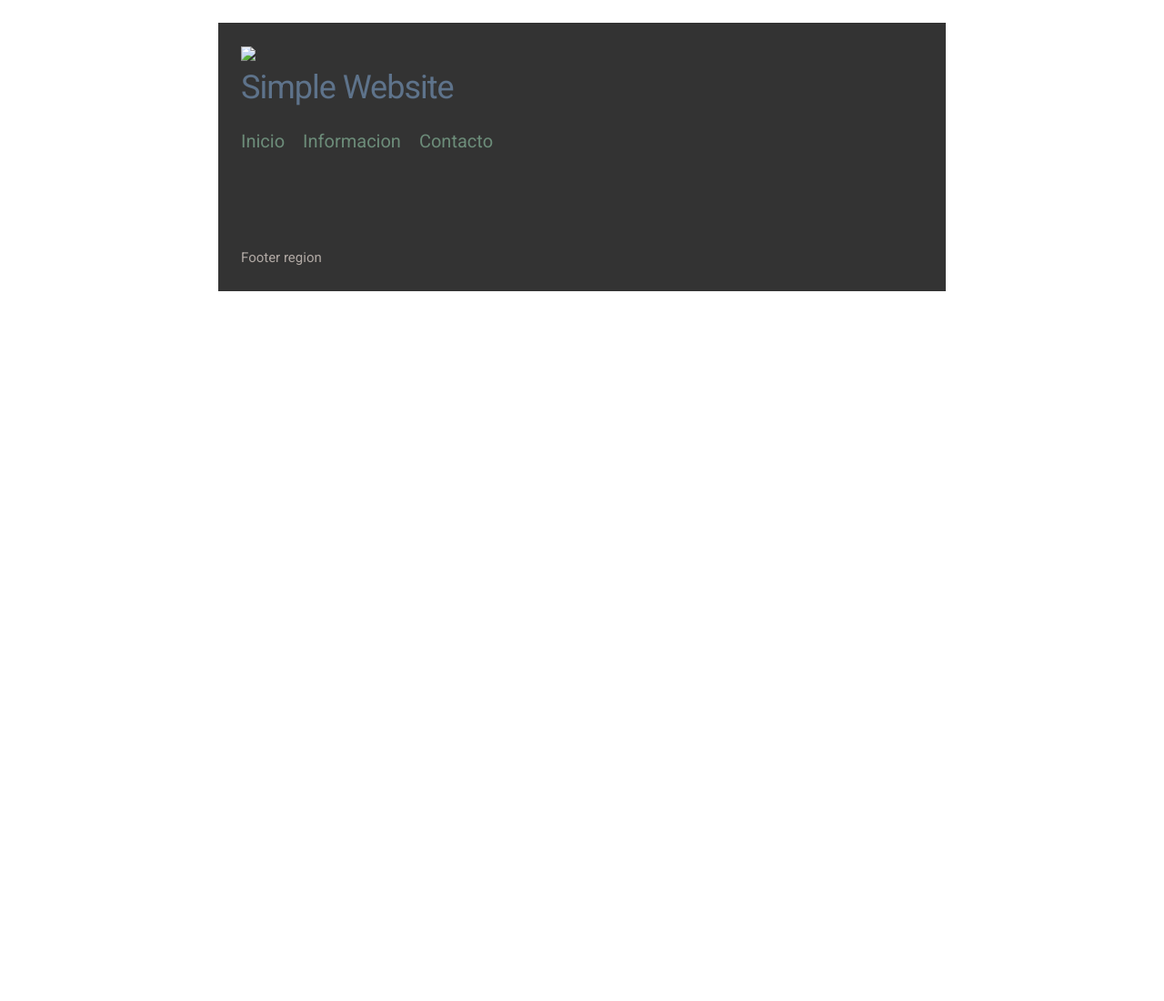
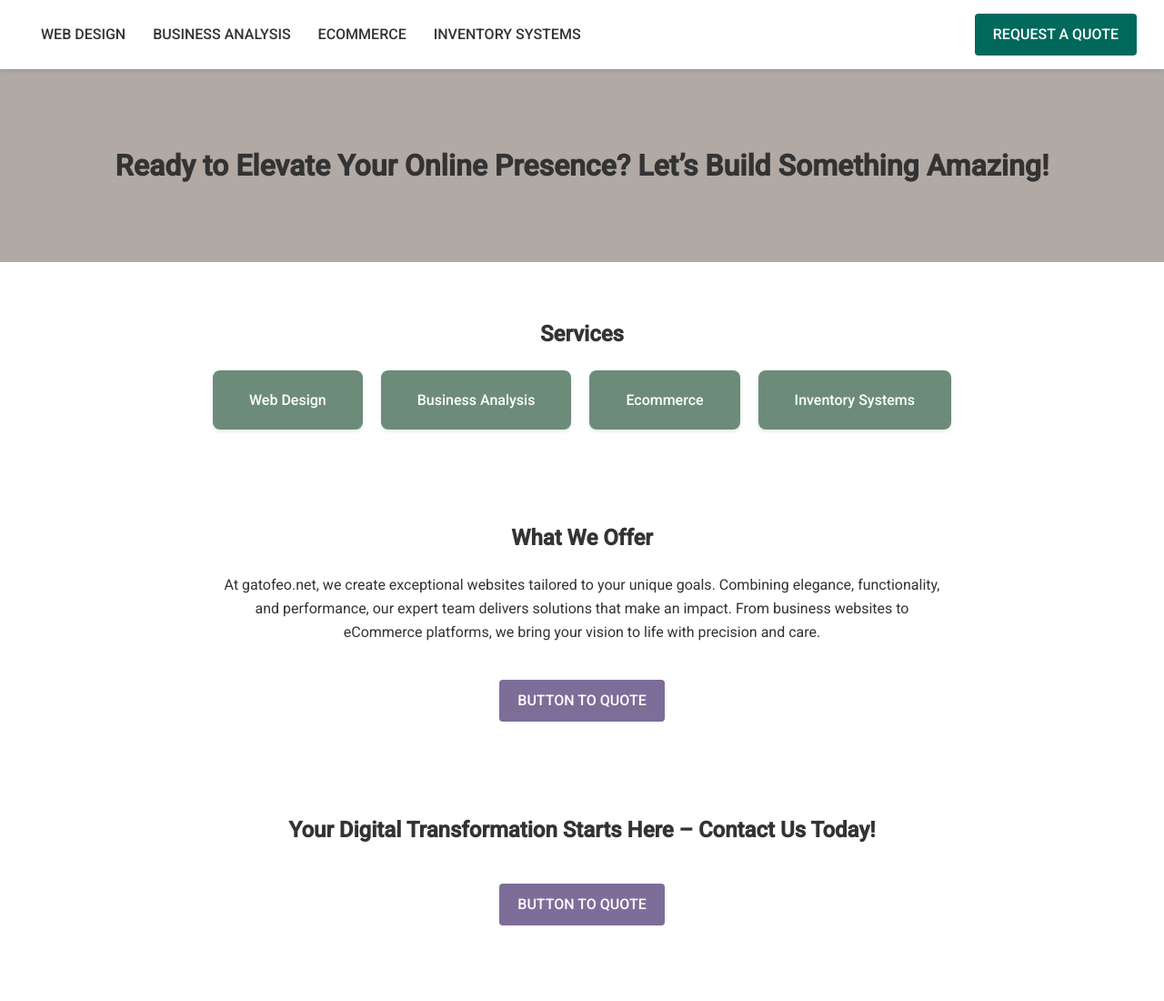
Before and after one commit to raul0r/first, a plain HTML site: page index.html in a window 1280 px wide. Shown: the top 1100 px of the page at 91% size. Before the commit the page ends 800 px from the top, so only its background shows below. Drawn offline with nearby package versions, Linux system fonts and the light colour scheme.

Commit message:
Updated index

```diff
--- a/index.html
+++ b/index.html
@@ -1,79 +1,70 @@
 <!doctype html>
 <html>
   <head>
-    <!-- Page setup -->
     <meta charset="utf-8">
     <title>gatofeo.net</title>
-    <meta name="description" content="A brief description of your site for search engines">
-    <meta name="author" content="Information about the author here">
-    <meta name="viewport" content="width=device-width, initial-scale=1, maximum-scale=1, user-scalable=no"/>
-    <link rel="icon" type="image/png" href="favicon.png">
+    <meta name="viewport" content="width=device-width, initial-scale=1, maximum-scale=1, user-scalable=no" />
+    <link href="https://cdnjs.cloudflare.com/ajax/libs/normalize/8.0.1/normalize.min.css" rel="stylesheet" />
+    <link href="https://fonts.googleapis.com/css2?family=Roboto:wght@400;500&display=swap" rel="stylesheet" />
+    <link href="/style.css" rel="stylesheet" />
+  </head>
+  <body>
+    <!-- Navbar Section -->
+    <nav class="navbar">
+      <ul class="nav-menu">
+        <li><a href="#web-design">Web Design</a></li>
+        <li><a href="#business-analysis">Business Analysis</a></li>
+        <li><a href="#ecommerce">Ecommerce</a></li>
+        <li><a href="#inventory-systems">Inventory Systems</a></li>
+      </ul>
+      <a href="#quote" class="quote-button">Request a Quote</a>
+    </nav>
+    <!-- Hero Section -->
+    <section class="hero">
+      <h1>Ready to Elevate Your Online Presence? Let’s Build Something Amazing!</h1>
+    </section>
 
-    <!-- Stylesheets -->
-    <!-- Reset default styles and add support for google fonts -->
-    <link href="https://cdnjs.cloudflare.com/ajax/libs/normalize/8.0.1/normalize.min.css" rel="stylesheet" type="text/css" />
-    <link href="http://fonts.googleapis.com/css?family=Roboto" rel="stylesheet" type="text/css" />
+    <!-- Services Section -->
+    <section class="services">
+      <h2>Services</h2>
+      <div class="service-cards">
+        <div class="card">Web Design</div>
+        <div class="card">Business Analysis</div>
+        <div class="card">Ecommerce</div>
+        <div class="card">Inventory Systems</div>
+      </div>
+    </section>
 
-    <!-- Custom styles -->
-    <link href="style.css" rel="stylesheet" type="text/css" />
+    <!-- What We Offer Section -->
+    <section class="offer">
+      <h2>What We Offer</h2>
+      <p>
+        At gatofeo.net, we create exceptional websites tailored to your unique goals. Combining elegance, functionality, and performance, our expert team delivers solutions that make an impact. From business websites to eCommerce platforms, we bring your vision to life with precision and care.
+      </p>
+      <a href="#quote" class="button">Button to Quote</a>
+    </section>
 
-    <!-- jQuery -->
-    <script src="https://code.jquery.com/jquery-3.4.1.min.js" integrity="sha256-CSXorXvZcTkaix6Yvo6HppcZGetbYMGWSFlBw8HfCJo=" crossorigin="anonymous"></script>
+    <!-- Call to Action Section -->
+    <section class="cta">
+      <h2>Your Digital Transformation Starts Here – Contact Us Today!</h2>
+      <a href="#quote" class="button">Button to Quote</a>
+    </section>
 
-    <!-- Want to add Bootstrap? -->
-    <!-- Visit: https://getbootstrap.com/docs/4.3/getting-started/introduction/ -->
+    <!-- How We Work Section -->
+    <section class="how-we-work">
+      <h2>How We Work</h2>
+      <div class="work-cards">
+        <div class="card">Expert Team</div>
+        <div class="card">Tailored Solutions</div>
+        <div class="card">Cutting-edge Technology</div>
+        <div class="card">Dedicated Support</div>
+      </div>
+    </section>
 
-  </head>
-
-  <body>
-
-    <header id="header">
-      <img src="logo.png">
-      <h1>Simple Website</h1>
-
-      <!-- Menu link fragment #id should match a div id. Example: <a href="#home"> links to <div id="home"></div>  -->
-      <ul class="main-menu">
-        <li><a href="#home">Inicio</a></li>
-        <li><a href="#about">Informacion</a></li>
-        <li><a href="#contact">Contacto</a></li>
-      </ul>
-    </header>
-
-    <div id="container">
-      <div class="inner">
-        <div id="content">
-
-          <div id="home" class="content-region hide">
-            <h2>Home</h2>
-            <p>
-              This is a simple website template published with Github Pages. <a href="https://github.com/zirafa/simple-website-template">Fork this repository</a> to create your own site!
-            </p>
-          </div>
-
-          <div id="about" class="content-region hide">
-            <h2>About</h2>
-            <p>
-              Sed tempus urna et pharetra pharetra massa massa ultricies. Porttitor rhoncus dolor purus non enim praesent. Id aliquet risus feugiat in ante metus dictum.
-            </p>
-          </div>
-
-          <div id="contact" class="content-region hide">
-            <h2>Contact</h2>
-            <p>
-              Pellentesque nec nam aliquam sem et tortor consequat. Quisque sagittis purus sit amet volutpat consequat. Magna eget est lorem ipsum dolor.
-            </p>
-          </div>
-
-        </div>
-      </div>
-    </div>
-
-    <footer>
-      Footer region
-    </footer>
-
-    <!-- Load additional JS scripts here -->
-    <script type="text/javascript" src="script.js"></script>
-
+    <!-- Call to Action II Section -->
+    <section class="cta-2">
+      <h2>Unlock the Potential of Your Business – Let’s Get Started!</h2>
+      <a href="#quote" class="button">Button to Quote</a>
+    </section>
   </body>
 </html>
--- a/style.css
+++ b/style.css
@@ -1,139 +1,126 @@
-/**
- * Typography & Text styles
- */
-
-/* html is set to 62.5% so that all the REM measurements are based on 10px sizing. So basically 1.5rem = 15px */
-html {
-  font-size: 62.5%;
-}
+/* General Styles */
 body {
-  font-size: 1.5em; /* currently ems cause chrome bug misinterpreting rems on body element */
+  font-family: 'Roboto', sans-serif;
+  margin: 0;
   line-height: 1.6;
-  font-weight: 400;
-  font-family: "Roboto", "HelveticaNeue", "Helvetica Neue", Helvetica, Arial, sans-serif;
-  color: #B1A9A4; /* Updated to Soft Grey */
+  background-color: #F7F7F7; /* Light Grey */
+  color: #333;
 }
 
-/**
- * Links
- */
-a {
-  font-weight: normal;
-  text-decoration: none;
-  color: #7D6D99; /* Updated to Muted Purple */
-}
-a:focus {
-  outline: thin dotted;
+h1, h2 {
+  color: #333;
+  text-align: center;
+  margin-bottom: 20px;
 }
 
-small {
-  font-size: 75%;
+section {
+  padding: 40px 20px;
 }
 
-/**
- * Headings
- */
-h1,
-h2,
-h3,
-h4,
-h5,
-h6 {
-  line-height: 1;
-  text-rendering: optimizeLegibility; /*  voodoo to enable ligatures and kerning | https://developer.mozilla.org/en-US/docs/CSS/text-rendering */
-  margin-top: 0;
-  margin-bottom: 2rem;
-  font-weight: 300;
-}
-h1 { font-size: 3.6rem; line-height: 1.25; letter-spacing: -.1rem; color: #5E738B; /* Updated to Muted Blue */ }
-h2 { font-size: 3.0rem; line-height: 1.3;  letter-spacing: -.1rem; color: #5E738B; /* Updated to Muted Blue */ }
-h3 { font-size: 2.4rem; line-height: 1.35; letter-spacing: -.08rem; color: #5E738B; /* Updated to Muted Blue */ }
-h4 { font-size: 1.8rem; line-height: 1.5;  letter-spacing: -.05rem; color: #6C8C79; /* Updated to Muted Green */ }
-h5 { font-size: 1.5rem; line-height: 1.6;  letter-spacing: 0; color: #6C8C79; /* Updated to Muted Green */ }
-h6 { font-size: 1.4rem; line-height: 1.6;  letter-spacing: 0; color: #6C8C79; /* Updated to Muted Green */ }
-
-/**
- * Paragraphs
- */
-p {
-  margin: 0 auto 1.5em auto; /* bottom margin for paragraphs */
-  color: #A68287; /* Updated to Dark Pastel Pink */
-}
-p + p {
-
+/* Hero Section */
+.hero {
+  background-color: #B1A9A4; /* Soft Grey */
+  color: #FFFFFF;
+  text-align: center;
+  padding: 60px 20px;
 }
 
-/**
- * Quotes & Blockquotes
- */
-q {
-  quotes: '\00201C' '\00201D';
-}
-q:before {
-  content: open-quote;
-}
-q:after {
-  content: close-quote;
+/* Services Section */
+.services {
+  background-color: #FFFFFF;
+  text-align: center;
 }
 
-blockquote {
-  /*background-color: #F8F8F8;*/
-  border-left: 2px solid #7D6D99; /* Updated to Muted Purple */
-  margin: 1.6em 10%;
-  padding: .75em 1em;
-  font-size: 1.8rem;
-}
-blockquote p:last-child {
-  margin-bottom: 0;
+.service-cards {
+  display: flex;
+  justify-content: center;
+  flex-wrap: wrap;
+  gap: 20px;
 }
 
-/**
- * Layout styles
- */
-
-/* Full size background image */
-html, #container, .inner { background-color: transparent;}
-html {
-  background: url(/background.jpg) center center no-repeat fixed;
-  background-size: cover;
-}
-body {
-  max-width: 800px;
-  margin: 25px auto;
-}
-header, #content, footer {
-  background: rgba(0,0,0,.8);
-  padding: 25px;
-  color: #B1A9A4; /* Updated to Soft Grey */
+.service-cards .card {
+  background-color: #6C8C79; /* Muted Green */
+  color: #FFFFFF;
+  padding: 20px 40px;
+  border-radius: 8px;
+  text-align: center;
+  font-weight: 500;
+  box-shadow: 0 2px 4px rgba(0, 0, 0, 0.1);
 }
 
-/* Menu Links */
-ul.main-menu {
+/* Offer and Call-to-Action Sections */
+.offer, .cta, .how-we-work, .cta-2 {
+  background-color: #FFFFFF;
+  text-align: center;
+}
+
+.offer p, .how-we-work p {
+  max-width: 800px;
+  margin: 0 auto 20px;
+}
+
+.button {
+  display: inline-block;
+  padding: 10px 20px;
+  background-color: #7D6D99; /* Muted Purple */
+  color: #FFFFFF;
+  font-weight: 500;
+  border-radius: 4px;
+  text-decoration: none;
+  text-transform: uppercase;
+  margin-top: 20px;
+}
+
+.button:hover {
+  background-color: #5E738B; /* Muted Blue */
+}
+
+/* Navbar Section */
+.navbar {
+  display: flex;
+  justify-content: space-between;
+  align-items: center;
+  background-color: #FFFFFF; /* White background */
+  padding: 15px 30px;
+  box-shadow: 0 2px 4px rgba(0, 0, 0, 0.1);
+  position: sticky;
+  top: 0;
+  z-index: 1000;
+}
+
+.nav-menu {
+  display: flex;
+  list-style: none;
   margin: 0;
   padding: 0;
-  display: flex;
-  flex-wrap: wrap;
-  justify-content: left;
-  list-style: none;
-}
-ul.main-menu li a {
-  margin-right: 20px;
-  font-size: 2.0rem;
-  border-bottom: solid transparent 3px;
-  color: #6C8C79; /* Updated to Muted Green */
-}
-ul.main-menu li a:hover {
-  color: #FFFFFF;
-}
-ul.main-menu li a.active {
-  color: #FFFFFF;
-  border-bottom-color: #7D6D99; /* Updated to Muted Purple */
 }
 
-/* Utility classes */
-.hide {
-  display: none;
+.nav-menu li {
+  margin: 0 15px;
 }
-.show {
-  display: block;
+
+.nav-menu li a {
+  text-decoration: none;
+  color: #333; /* Dark text color */
+  font-weight: 500;
+  text-transform: uppercase;
 }
+
+.nav-menu li a:hover {
+  color: #6C8C79; /* Muted Green on hover */
+}
+
+.quote-button {
+  padding: 10px 20px;
+  background-color: #00695C; /* Teal */
+  color: #FFFFFF;
+  font-weight: 500;
+  border-radius: 4px;
+  text-transform: uppercase;
+  text-align: center;
+  text-decoration: none;
+}
+
+.quote-button:hover {
+  background-color: #004D40; /* Darker Teal on hover */
+}
```
Also changed, not shown: script.js (added, +29 -0 lines), background.jpg (added), logo.png (added), 3 other files.
